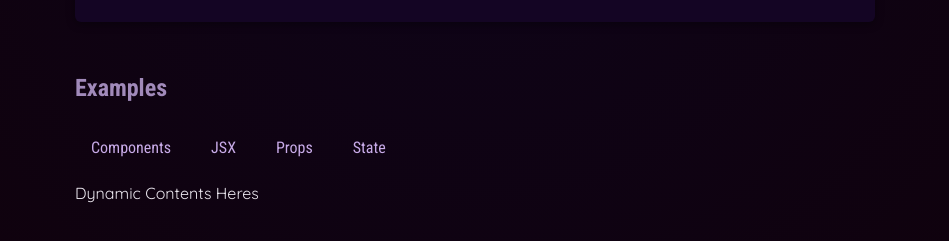
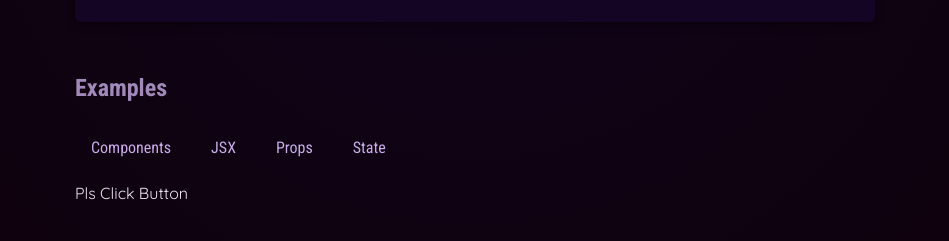
Before and after one commit to kachraz/practiceURS3-2, a React (Vite) app: page / in a window 1280 px wide. Shown: the part 831-1072 px from the top of the page, without its empty margins (165-1114 px from the left). Built offline with nearby package versions, Linux system fonts and the light colour scheme.

Commit message:
♓2ndPusy

```diff
--- a/index.html
+++ b/index.html
@@ -2,7 +2,12 @@
 <html lang="en">
   <head>
     <meta charset="UTF-8" />
-    <link rel="icon" type="image/svg+xml" href="/vite.svg" />
+    <link
+      rel="icon"
+      type="image/png"
+      href="https://i.ibb.co/qMgPmw8/image.png"
+    />
+    <meta property="og:image" content="https://i.ibb.co/qMgPmw8/image.png" />
     <meta name="viewport" content="width=device-width, initial-scale=1.0" />
     <title>React Panties- 2ndTry</title>
   </head>
--- a/src/App.jsx
+++ b/src/App.jsx
@@ -10,9 +10,11 @@ import TabButton from "./comp/TabComponents/TabButton.";
 // Header Function
 
 function App() {
+  let tabContent = "Pls Click Button";
+
   function handleSelect(selectedButton) {
     //
-    console.log(selectedButton);
+    tabContent = selectedButton;
   }
 
   return (
@@ -38,7 +40,7 @@ function App() {
             <TabButton onSelect={() => handleSelect("props")}>Props</TabButton>
             <TabButton onSelect={() => handleSelect("state")}>State</TabButton>
           </menu>
-          Dynamic Contents Heres
+          {tabContent}
         </section>
       </main>
     </div>
```
